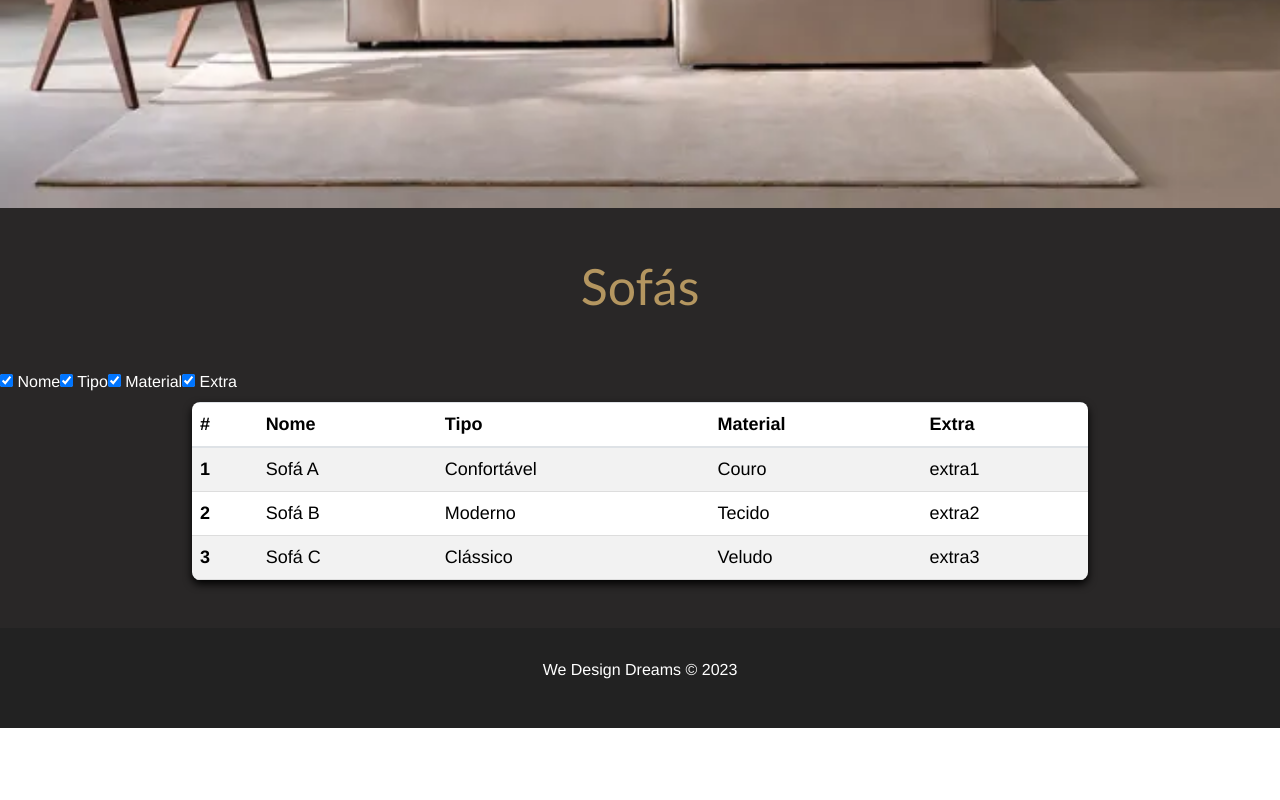
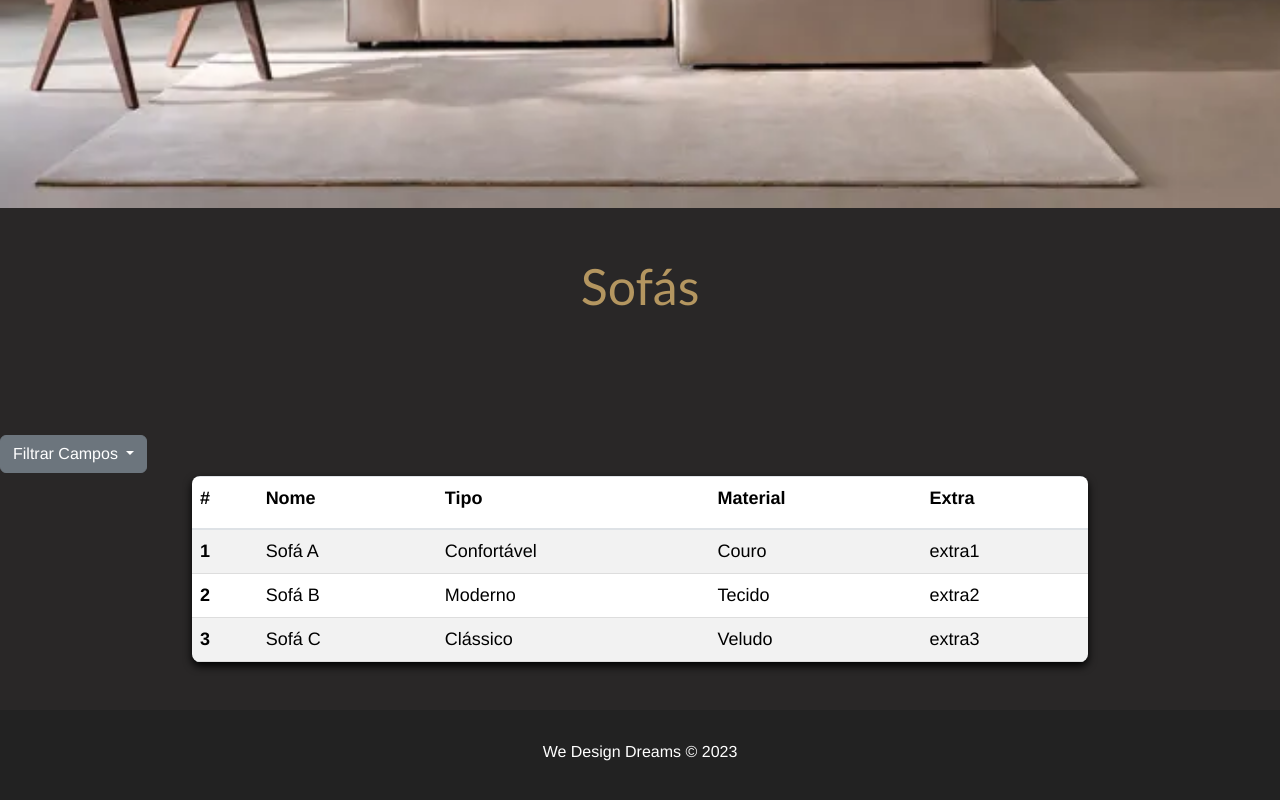
Before and after one commit to R0DRAPT/8_EspacosMiranda, a Vue app: page /Sofas/1 in a window 1280 px wide. Shown: the part 533-1333 px from the top of the page. Before the commit the page ends 1261 px from the top, so only its background shows below. Built offline with nearby package versions, Linux system fonts and the light colour scheme; data requests are answered from the project's data file.

Commit message:
filtro
aaaa

```diff
--- a/package.json
+++ b/package.json
@@ -12,6 +12,7 @@
     "@vue/cli": "^5.0.8",
     "axios": "^1.6.5",
     "bootstrap": "^5.3.2",
+    "bootstrap-vue": "^2.23.1",
     "core-js": "^3.8.3",
     "json-server": "^0.16.3",
     "vue": "^3.2.13",
--- a/public/index.html
+++ b/public/index.html
@@ -25,10 +25,11 @@
 
     <!-- Jquery -->
     <script src="https://code.jquery.com/jquery-3.6.4.min.js"></script>
+    <!-- Popper.js -->
+    <script src="https://cdnjs.cloudflare.com/ajax/libs/popper.js/1.16.1/umd/popper.min.js"></script>
+    <!-- Bootstrap JS -->
+    <script src="https://stackpath.bootstrapcdn.com/bootstrap/4.5.2/js/bootstrap.bundle.min.js"></script>
     <!-- Toastr -->
     <script src="https://cdnjs.cloudflare.com/ajax/libs/toastr.js/latest/toastr.min.js"></script>
-    <!-- Popper.js -->
-    <script src="https://cdnjs.cloudflare.com/ajax/libs/popper.js/2.11.6/umd/popper.min.js"></script>
-
   </body>
 </html>
--- a/src/views/AposLogin/Catalogo/Sofas.vue
+++ b/src/views/AposLogin/Catalogo/Sofas.vue
@@ -8,41 +8,51 @@
     <h1 class="tituloSofas">Sofás</h1>
     <br />
 
-    <!-- Checkbox for each column -->
-    <div style="color: white;" >
-      <label>
-        <input type="checkbox" v-model="columnVisibility.nome" />
+    <!-- Dropdown-Filtro -->
+    <div class="dropdown">
+        <button class="btn btn-secondary btn-MostrarTudo" @click="mostrarTodosCampos">
+          Mostrar Campos
+        </button>
+        <button class="btn btn-secondary dropdown-toggle" type="button" id="checkboxDropdown" data-toggle="dropdown" aria-haspopup="true" aria-expanded="false" @click="toggleDropdown">
+          Filtrar Campos
+        </button>
+      <div class="dropdown-menu" aria-labelledby="checkboxDropdown">
+        <label class="dropdown-item" @click="handleItemClick">
+          <input type="checkbox" v-model="columnVisibility.nome" class="custom-checkbox" />
           Nome
         </label>
-      <label>
-        <input type="checkbox" v-model="columnVisibility.tipo" />
+        <label class="dropdown-item" @click="handleItemClick">
+          <input type="checkbox" v-model="columnVisibility.tipo" class="custom-checkbox" />
           Tipo
         </label>
-      <label>
-        <input type="checkbox" v-model="columnVisibility.material" />
+        <label class="dropdown-item" @click="handleItemClick">
+          <input type="checkbox" v-model="columnVisibility.material" class="custom-checkbox" />
           Material
         </label>
-      <label>
-        <input type="checkbox" v-model="columnVisibility.extra" />
+        <label class="dropdown-item" @click="handleItemClick">
+          <input type="checkbox" v-model="columnVisibility.extra" class="custom-checkbox" />
           Extra
         </label>
+      </div>
     </div>
         <!-- Tabela Informação Sofas -->
     <table class="table table-striped">
       <thead>
         <tr>
-          <th scope="col" id="id">#</th>
+          <th>
+            <label>#</label>
+          </th>
           <th scope="col" v-if="columnVisibility.nome">
-            <button @click="toggleFilter('nome')" class="CamposSofas">Nome</button>
+            <label class="CamposSofas">Nome</label>
           </th>
           <th scope="col" v-if="columnVisibility.tipo">
-            <button @click="toggleFilter('tipo')" class="CamposSofas">Tipo</button>
+            <label class="CamposSofas">Tipo</label>
           </th>
           <th scope="col" v-if="columnVisibility.material">
-            <button @click="toggleFilter('material')" class="CamposSofas">Material</button>
+            <label class="CamposSofas">Material</label>
           </th>
           <th scope="col" v-if="columnVisibility.extra">
-            <button @click="toggleFilter('extra')" class="CamposSofas">Extra</button>
+            <label class="CamposSofas">Extra</label>
           </th>
         </tr>
       </thead>
@@ -110,10 +120,29 @@ export default {
   },
 
   methods: {
-    toggleFilter(key) {
+    toggleDropdown() {
+      const dropdown = document.getElementById('checkboxDropdown');
+      if (dropdown.classList.contains('show')) {
+        dropdown.classList.remove('show');
+      } else {
+        dropdown.classList.add('show');
+      }
+    },
+
+    toggleFilter(key, event) {
       this.filterKey = this.filterKey === key ? null : key;
     },
+
+    handleItemClick(event) {
+      event.stopPropagation();
     },
+
+    mostrarTodosCampos() {
+      for (const key in this.columnVisibility) {
+        this.columnVisibility[key] = true;
+      }
+    },
+  }
 }
 </script>
 
@@ -134,6 +163,39 @@ export default {
   font-family: 'Gill Sans MT', 'Trebuchet MS', sans-serif;
   font-size: 50px;
 }
+
+/* DropDown-Filtro */
+
+.btn-MostrarTudo {
+  margin-right: 8px; /* Adiciona margem à direita para separar os botões */
+  margin-left: 1285px;
+  margin-bottom: 3px;
+}
+
+.dropdown-toggle {
+  margin-bottom: 3px;
+}
+
+.custom-checkbox {
+  margin-right: 8px;
+  vertical-align: middle;
+}
+
+.dropdown-menu {
+  background-color: #333;
+}
+
+.dropdown-item {
+  color: white;
+  display: flex;
+  align-items: center;
+}
+
+.dropdown-item input {
+  margin-right: 8px;
+}
+
+/* Tabela */
 
 .table {
     width: 70%;
@@ -162,13 +224,8 @@ th, td {
 .CamposSofas {
     background-color: transparent;
     border: none;
-    cursor: pointer;
+    cursor: default;
     font-weight: bold;
-    transition: color 0.3s;
     font-size: 18px;
 }
-
-.CamposSofas:hover {
-  color: #b49660;
-}
 </style>
```
Also changed, not shown: 1 other file (tests, documents, lock files or other folders). Lines whose indentation alone changed are shown as unchanged.
